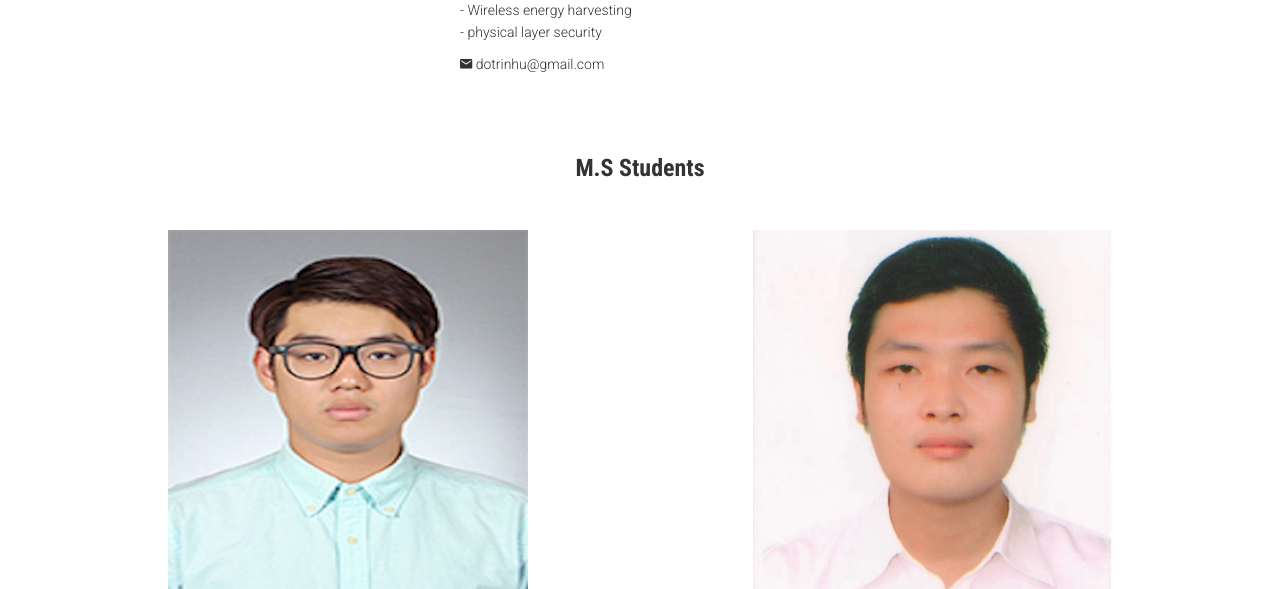
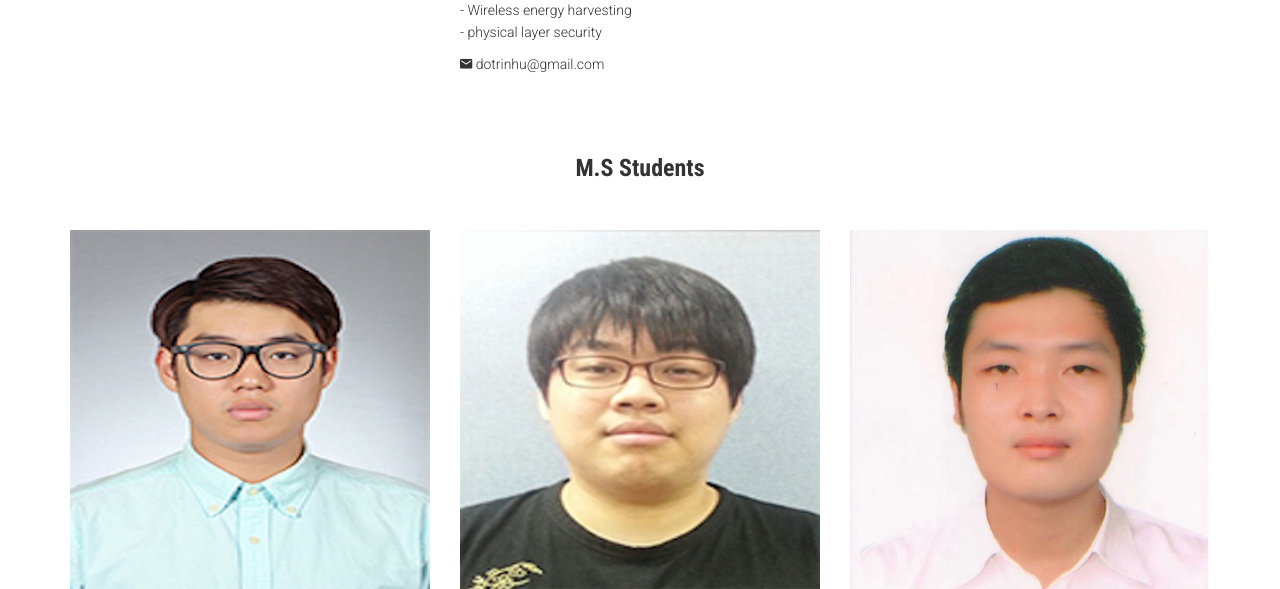
Before and after one commit to jaejin1/UNClabhomepage, a PHP site: page /GraduateStudents.php in a window 1280 px wide. Shown: the part 881-1470 px from the top of the page. Run offline with PHP 8.4, Linux system fonts and the light colour scheme; some libraries are stand-ins or nearby versions; some web fonts are replaced.

Commit message:
graduate students

```diff
--- a/GraduateStudents.php
+++ b/GraduateStudents.php
@@ -130,8 +130,10 @@ include_once $_SERVER['DOCUMENT_ROOT'].'/templete/common.php';
             <div class="container">
                 <div class="row">
                     <h2 class="subtitle text-center">M.S Students</h2>
+                    <!--
                     <div class="col-md-1">
                     </div>
+                    -->
                     <div class="col-md-4">
                         <div class="team-member   "  >
                             <div class="team-img">
@@ -147,9 +149,9 @@ include_once $_SERVER['DOCUMENT_ROOT'].'/templete/common.php';
                             </p>
                         </div>
                     </div>
-                    <div class="col-md-2">
-                    </div>
-                    <!--
+                    <!--<div class="col-md-2">
+                    </div>-->
+
                     <div class="col-md-4">
                         <div class="team-member   "   >
                             <div class="team-img">
@@ -164,7 +166,7 @@ include_once $_SERVER['DOCUMENT_ROOT'].'/templete/common.php';
                             </p>
                         </div>
                     </div>
-                    -->
+
                     <div class="col-md-4">
                         <div class="team-member   "   >
                             <div class="team-img">
@@ -179,8 +181,8 @@ include_once $_SERVER['DOCUMENT_ROOT'].'/templete/common.php';
                             </p>
                         </div>
                     </div>
-                    <div class="col-md-1">
-                    </div>
+                    <!--<div class="col-md-1">
+                    </div>-->
                 </div>
             </div>
         </section>
```
